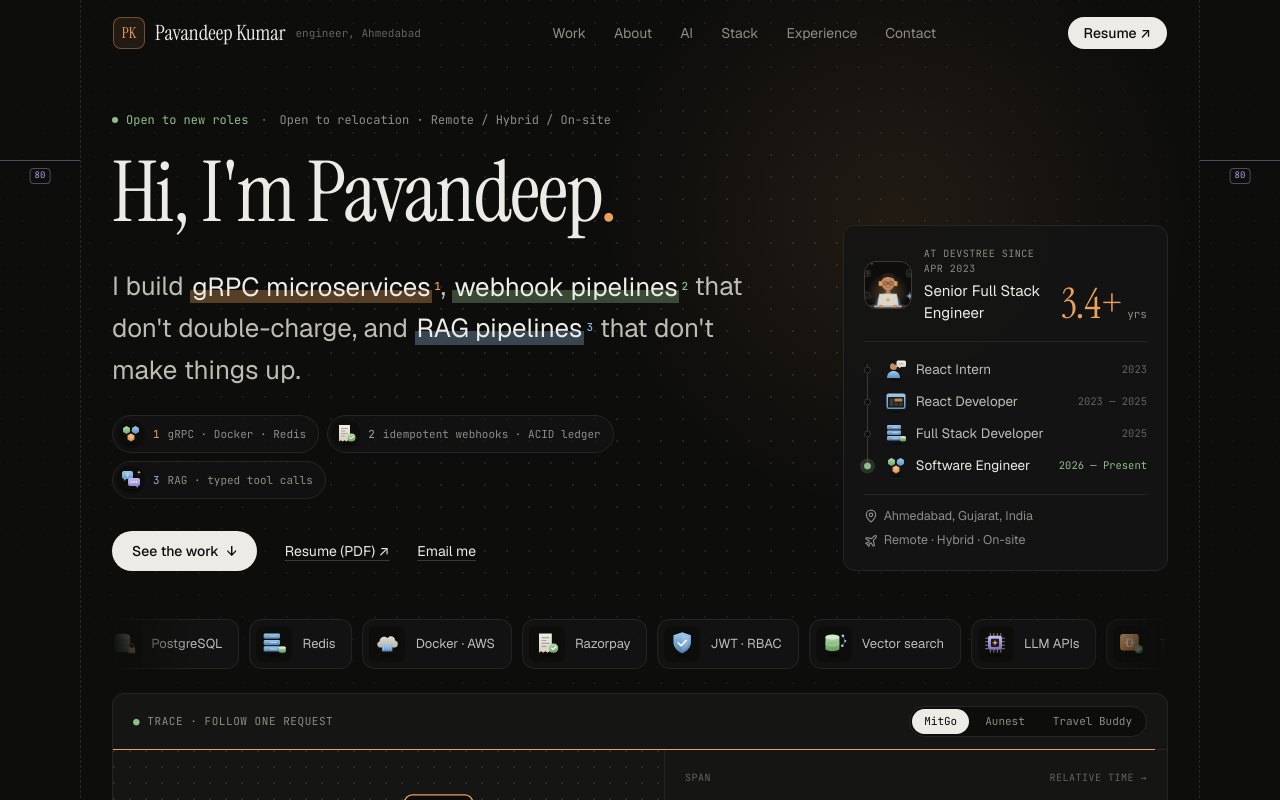
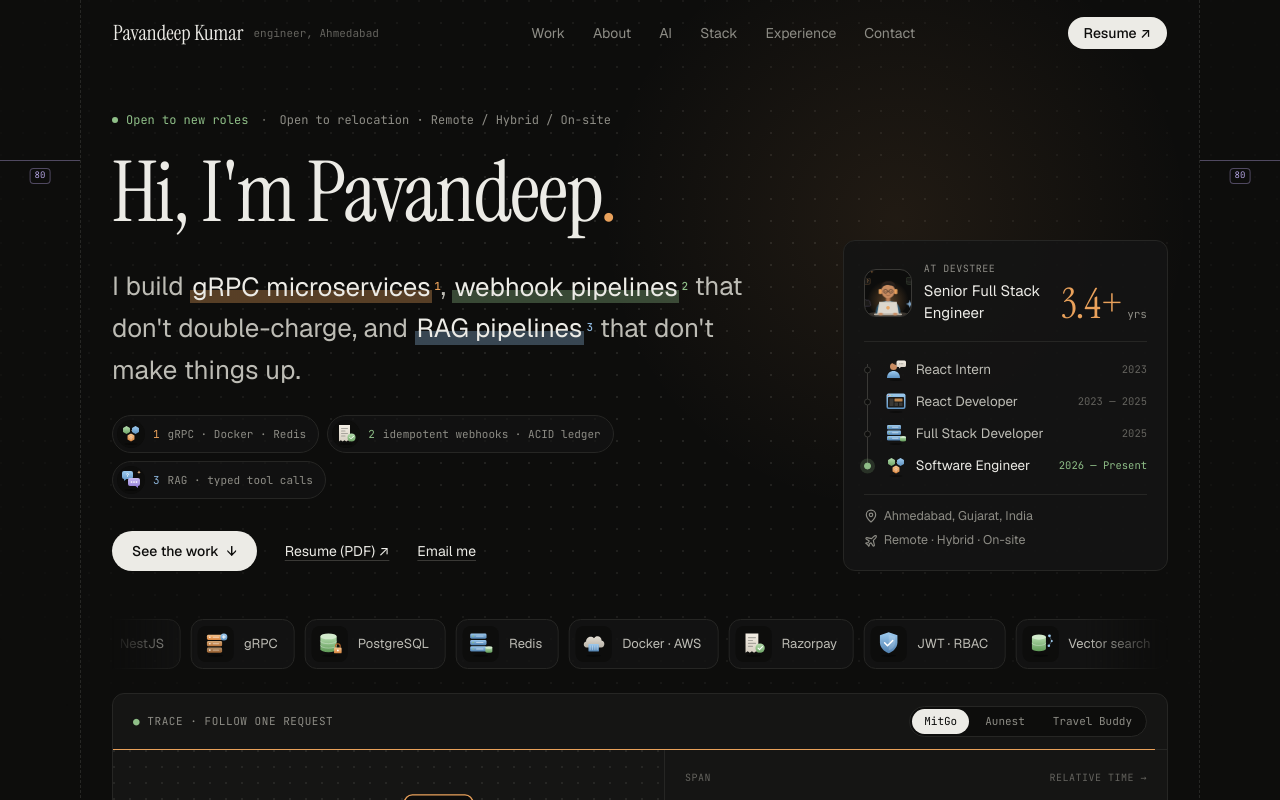
Before and after one commit to pavandeepkumar/pavandeep-portfolio-v5, a React (Vite) app: page / in a window 1280 px wide. Shown: the top 800 px of the page. Built offline with nearby package versions, Linux system fonts and the light colour scheme.

Commit message:
fix:UI improvment

```diff
--- a/src/components/hero/Hero.tsx
+++ b/src/components/hero/Hero.tsx
@@ -352,7 +352,7 @@ export const Hero: React.FC<HeroProps> = ({ onOpenResume }) => {
                   </span>
                 </span>
                 <div className="min-w-0 flex-1">
-                  <p className="font-mono text-[10px] uppercase tracking-wider text-muted">At Devstree since Apr 2023</p>
+                  <p className="font-mono text-[10px] uppercase tracking-wider text-muted">At Devstree </p>
                   <p className="mt-1 text-[15px] text-ink">{profileData.role}</p>
                 </div>
                 <p className="shrink-0 whitespace-nowrap font-serif text-[42px] leading-none text-accent tabular-nums">
--- a/src/components/layout/Navbar.tsx
+++ b/src/components/layout/Navbar.tsx
@@ -94,9 +94,6 @@ export const Navbar: React.FC<NavbarProps> = ({ onOpenResume }) => {
             }`}
           >
             <a href="#hero" className="group flex items-center gap-2.5 text-ink" onClick={() => setMenuOpen(false)}>
-              <span className="relative flex h-8 w-8 items-center justify-center overflow-hidden rounded-lg border border-accent/40 bg-accent/10 font-serif text-[15px] text-accent transition-all duration-300 group-hover:rotate-[-8deg] group-hover:border-accent group-hover:bg-accent group-hover:text-bg">
-                PK
-              </span>
               <span className="whitespace-nowrap font-serif text-[21px] leading-none">Pavandeep Kumar</span>
               <span
                 className={`hidden whitespace-nowrap font-mono text-[11px] text-faint transition-all duration-300 xl:inline ${
--- a/src/index.css
+++ b/src/index.css
@@ -232,7 +232,7 @@
   to { transform: translateX(-50%); }
 }
 .marquee-track {
-  animation: marquee 400ms linear infinite;
+  animation: marquee 40s linear infinite;
 }
 .marquee:hover .marquee-track {
   animation-play-state: paused;
```
